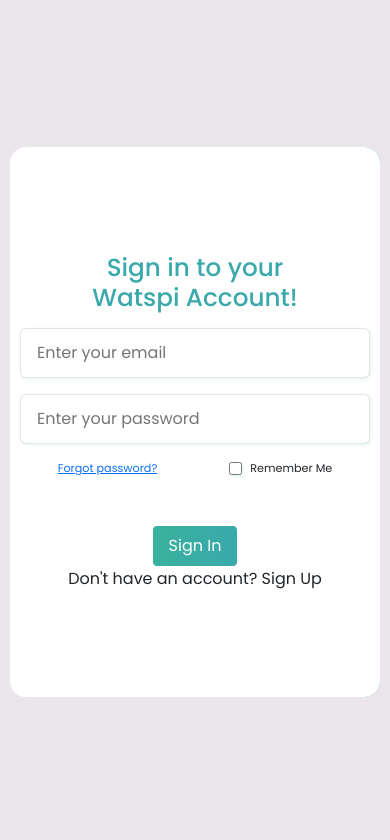
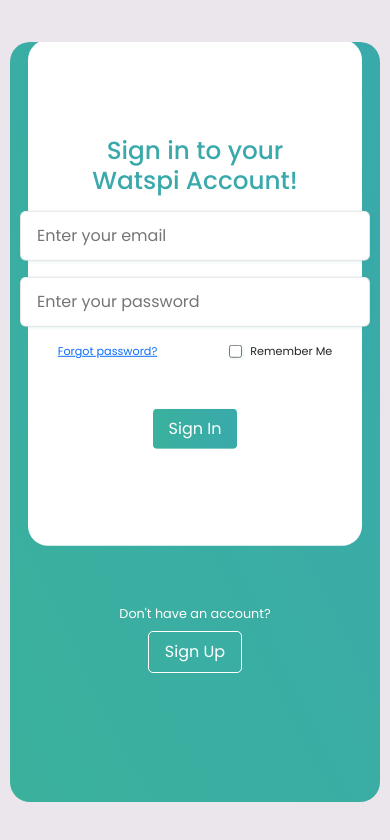
Before and after one commit to Huzaifa246/watspi_user, a React (Vite) app: page / in a window 390 px wide. Shown: the top 840 px of the page. Built offline with nearby package versions, Linux system fonts and the light colour scheme.

Commit message:
Updated Mob UI

```diff
--- a/src/Pages/Login/index.jsx
+++ b/src/Pages/Login/index.jsx
@@ -301,7 +301,7 @@
                     right: isLoginForm ? 0 : "calc(100% - 450px)"
                 }} /> */}
 
-                    <div className={styles.content} style={{
+                    <div className={`${styles.content} bottom-style-trans`}  style={{
                         right: !isLoginForm ? 0 : "-220px",
                         scale: !isLoginForm ? 1 : .5,
                         transformOrigin: "right center",
@@ -343,9 +343,6 @@
                                 </div>
                             </div>
                             <button className={styles.btn}>Sign In</button>
-                            <div className="display-mob-none">
-                                <p>Don't have an account? <span onClick={() => setIsLoginForm(false)}> Sign Up</span></p>
-                            </div>
                         </div>
                         {loginError && (
                             <p style={{ color: "red", textAlign: "center" }}>
@@ -398,9 +395,6 @@
                             {/* <a href="/otpForm"> */}
                             <button className={styles.btn}>Sign Up</button>
                             {/* </a> */}
-                            <div className="display-mob-none">
-                                <p>Already have an account? <span onClick={() => setIsLoginForm(true)}> Sign In</span></p>
-                            </div>
                             {signUpError && (
                                 <p style={{ color: "red", textAlign: "center" }}>
                                     {signUpError}
@@ -409,7 +403,7 @@
                         </div>
                     </form>
 
-                    <div className={styles.content} style={{
+                    <div className={`${styles.content} top-style-trans`} style={{
                         left: isLoginForm ? 0 : "-220px",
                         scale: isLoginForm ? 1 : .5,
                         transformOrigin: "right center",
--- a/src/Pages/Login/index.module.css
+++ b/src/Pages/Login/index.module.css
@@ -196,15 +196,15 @@
     right: 0px !important;
     transform-origin: top center !important;
     align-items: center;
-    width: 100% !important;
+    width: 90% !important;
     border-radius: 0px !important;
   }
   .signup_form {
-    transform-origin: bottom center !important;
+    transform-origin: top center !important;
     height: 100%;
     left: 0px !important;
     align-items: center;
-    width: 100% !important;
+    width: 90% !important;
     border-radius: 0px !important;
   }
   .password-toggle-icon {
@@ -212,6 +212,18 @@
     right: 28% !important;
     transform: translateY(40%) !important;
     cursor: pointer;
+  }
+  .container {
+    min-height: 90vh;
+  }
+  .form {
+    top: 33%;
+    height: 60vh;
+    margin: 0 5%;
+    border-radius: 20px !important;
+  }
+  .content {
+    width: 100% !important;
   }
 }
 @media screen and (max-width: 300px) {
@@ -221,4 +233,12 @@
   .signup_form {
     font-size: 2vh;
   }
+  .content {
+    width: auto !important;
+    margin: 0 10px;
+  }
+  .container {
+    display: flex;
+    width: 100% !important;
+  }
 }
--- a/src/Pages/Login/otpForm.css
+++ b/src/Pages/Login/otpForm.css
@@ -49,8 +49,15 @@
       transform: translateY(40%) !important;
       cursor: pointer;
     }
-    .display-mob-none{
-      display: flex !important;
+    .bottom-style-trans{
+      bottom: 0px !important;
+      right: 0 !important;
+      transition: 1000s ease-out;
+    }
+    .top-style-trans{
+      top: 0px !important;
+      left: 0 !important;
+      transition: 1000s ease-out;
     }
   }
 
```
